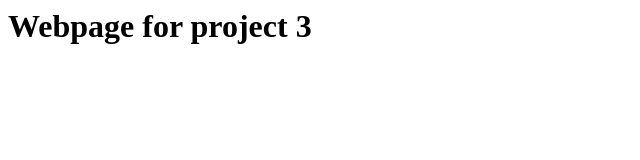
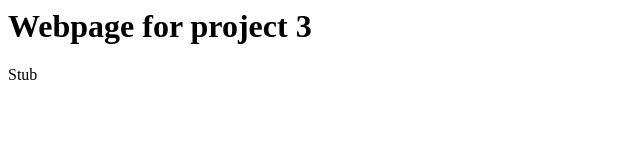
Before and after one commit to MuwanguziVictor/Project-3, a plain HTML site: page docs/version1.html in a window 1280 px wide. Shown: the full height of the page, 0-640 px from the left. Drawn offline with Linux system fonts and the light colour scheme.

Commit message:
Update version1.html

```diff
--- a/docs/version1.html
+++ b/docs/version1.html
@@ -29,7 +29,7 @@
         <!-- USER INPUTS A NUMBER -->
         <!-- BUTTON THAT RUNS "compute_and_displays()" -->
 
-        <p id="output_goes_here"> </p>
+        <p id="output_goes_here"> Stub </p>
     </body>
 
 
```
